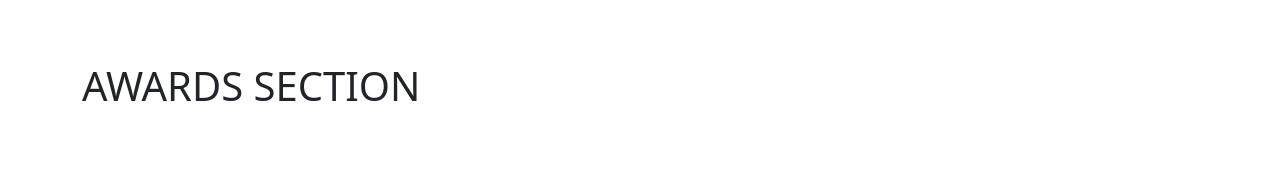
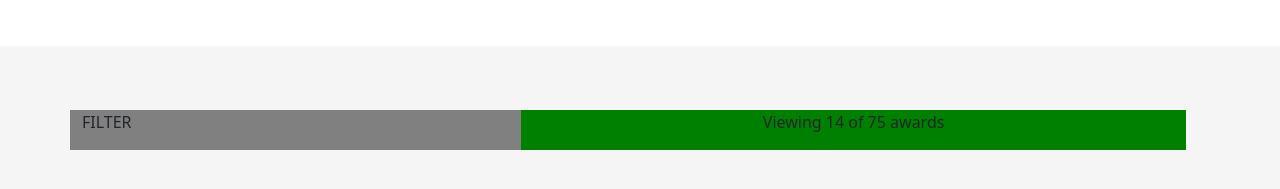
Before and after one commit to Liam-gosnell/WolfgangTest, a React (Create React App) app: page / in a window 1280 px wide. Shown: the part 831-1020 px from the top of the page. Before the commit the page ends 949 px from the top, so only its background shows below. Built offline with nearby package versions, Linux system fonts and the light colour scheme.

Commit message:
Added columns and rows to filter section

```diff
--- a/src/Awards.css
+++ b/src/Awards.css
@@ -1,6 +1,21 @@
 .awards {
+    background-color: whitesmoke;
     display: flex;
     align-content: center;
     align-items: center;
     padding: 64px 0;
 }
+
+.col-filters {
+    background-color: grey;
+    display: flex;
+    flex: 0.4;
+}
+
+.col-awards {
+    background-color: green;
+    display: flex;
+    align-items: center;
+    align-content: center;
+    flex: 0.6;
+}
--- a/src/Awards.js
+++ b/src/Awards.js
@@ -1,9 +1,19 @@
 import React from 'react'
+import './Awards.css'
 
 function Awards() {
     return (
-        <div className="awards container">
-            <h1>AWARDS SECTION</h1>
+        <div className="awards">
+            <div className="container">
+                <div className="row">
+                    <div className="column col-filters">
+                        <p>FILTER</p>
+                    </div>
+                    <div className="column col-awards">
+                        <p>Viewing 14 of 75 awards</p>
+                    </div>
+                </div>
+            </div>
         </div>
     )
 }
--- a/src/Header.css
+++ b/src/Header.css
@@ -1,7 +1,7 @@
 .header {
     background-image: url("./header_banner.jpg");
     align-items: center;
-    height: 52vh;
+    min-height: 400px;
 }
 
 .banner__content {
```
Also changed, not shown: 1 other file (tests, documents, lock files or other folders).
